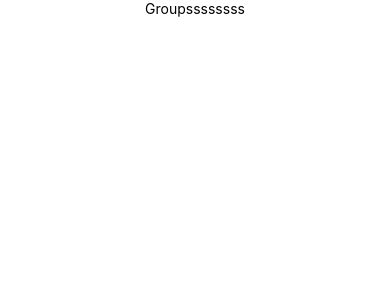
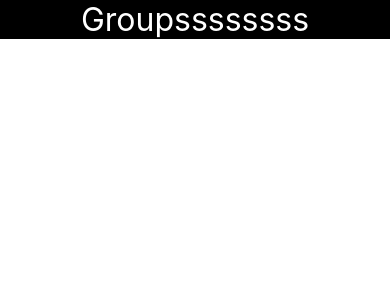
Before and after one commit to eduardojigub/ignite_team_rn, a React Native app: screen / in a window 390 px wide. Shown: the top 300 px of the page. Built offline with nearby package versions, Linux system fonts and the light colour scheme.

Commit message:
feat: add styled components

```diff
--- a/App.tsx
+++ b/App.tsx
@@ -1,5 +1,5 @@
 import { View } from 'react-native';
-import { Groups } from './src/screens/Groups';
+import { Groups } from '@screens/Groups';
 
 export default function App() {
   return (
--- a/src/screens/Groups/index.tsx
+++ b/src/screens/Groups/index.tsx
@@ -3,7 +3,7 @@ import { StyleSheet, Text, View } from 'react-native';
 export function Groups() {
   return (
     <View style={styles.container}>
-      <Text>Groupssssssss</Text>
+      <Text style={styles.text}>Groupssssssss</Text>
     </View>
   );
 }
@@ -11,8 +11,12 @@ export function Groups() {
 const styles = StyleSheet.create({
   container: {
     flex: 1,
-    backgroundColor: '#fff',
+    backgroundColor: '#000',
     alignItems: 'center',
     justifyContent: 'center',
   },
+  text: {
+    color: '#fff',
+    fontSize: 32,
+  },
 });
```
Also changed, not shown: package.json (+7 -1 lines), 1 other file (tests, documents, lock files or other folders).
